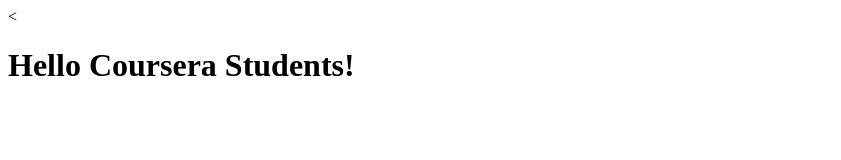
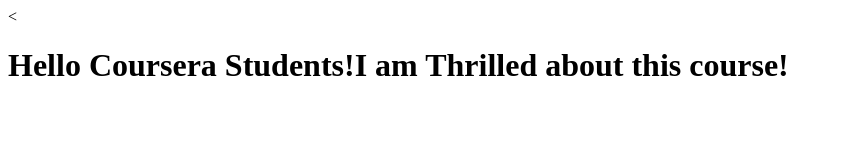
Before and after one commit to Heysiri123/coursers-test, a plain HTML site: page index.html in a window 1280 px wide. Shown: the whole page, without its empty margins (0-841 px from the left). Drawn offline with Linux system fonts and the light colour scheme.

Commit message:
Next version of web file.

```diff
--- a/index.html
+++ b/index.html
@@ -5,6 +5,6 @@
     <title>Hello Coursera</title>
   </head>
   <body>
-    <<h1>Hello Coursera Students!</h1>
+    <<h1>Hello Coursera Students!I am Thrilled about this course!</h1>
   </body>
 </html>
```
